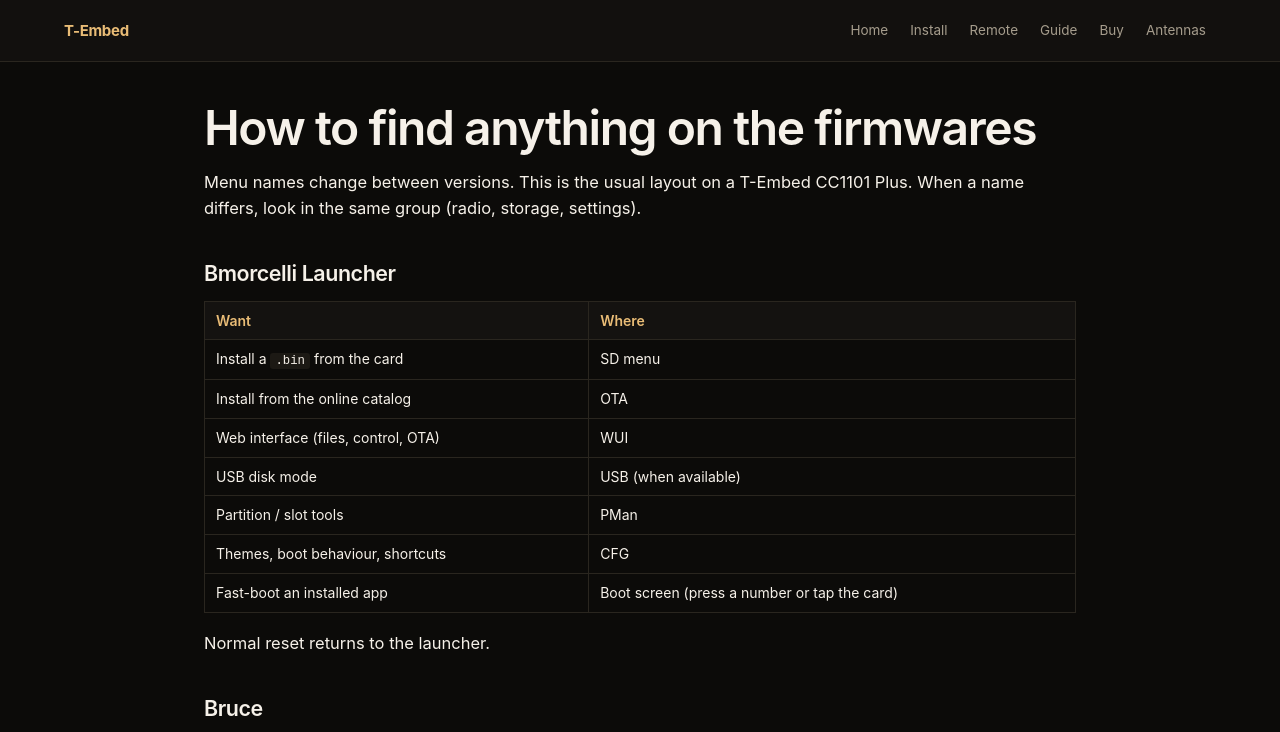
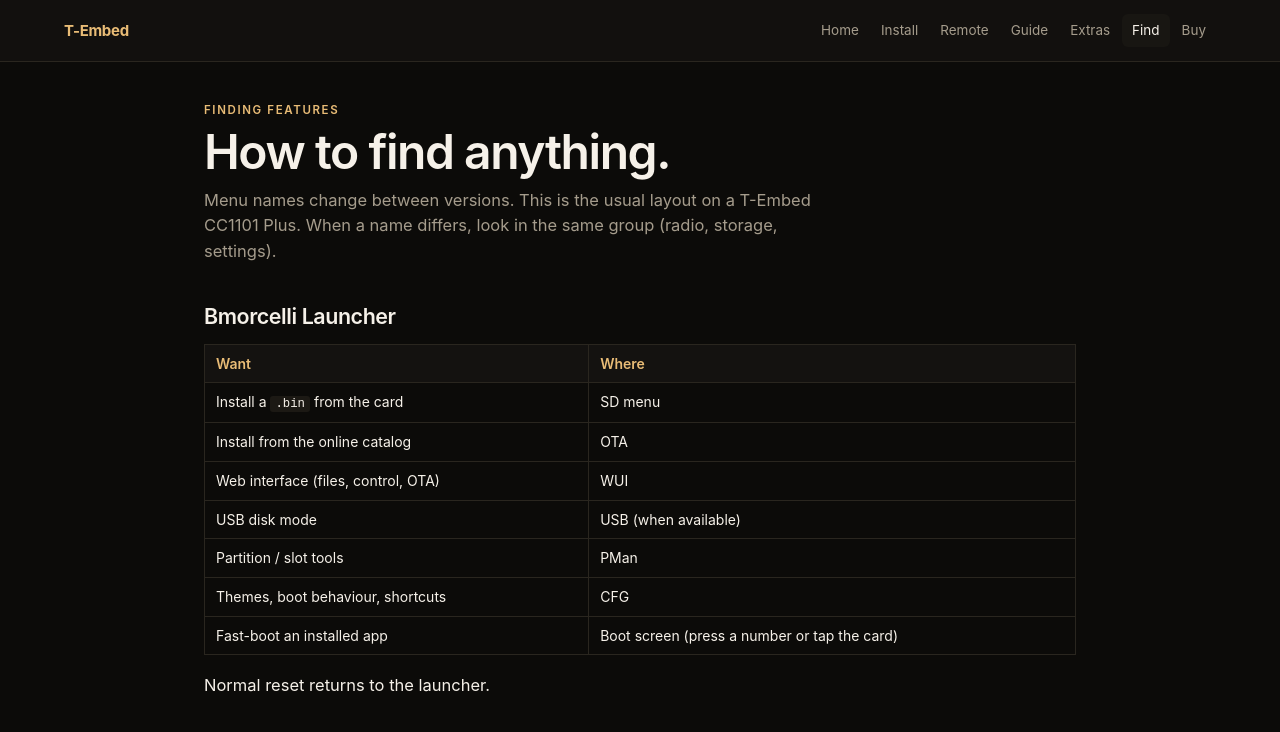
Before and after one commit to iinze0/iinze0.github.io, a plain HTML site: page 15-finding-features.html in a window 1280 px wide. Shown: the top 732 px of the page. Drawn offline with Linux system fonts and the light colour scheme.

Commit message:
Update nav on finding features page

```diff
--- a/15-finding-features.html
+++ b/15-finding-features.html
@@ -1,7 +1,15 @@
 <!DOCTYPE html><html lang="en"><head><meta charset="utf-8"><meta name="viewport" content="width=device-width, initial-scale=1"><title>Finding features — T-Embed</title><link rel="stylesheet" href="assets/site.css"></head><body><header class="bar"><a class="mark" href="index.html">T-Embed</a><nav>
-<a href="index.html">Home</a><a href="install.html">Install</a><a href="remote.html">Remote</a><a href="guide.html">Guide</a><a href="08-buy.html">Buy</a><a href="11-antennas.html">Antennas</a>
-</nav></header><main><h1>How to find anything on the firmwares</h1>
-<p>Menu names change between versions. This is the usual layout on a T-Embed CC1101 Plus. When a name differs, look in the same group (radio, storage, settings).</p>
+<a href="index.html">Home</a>
+<a href="install.html">Install</a>
+<a href="remote.html">Remote</a>
+<a href="guide.html">Guide</a>
+<a href="14-software-extras.html">Extras</a>
+<a href="15-finding-features.html" aria-current="page">Find</a>
+<a href="08-buy.html">Buy</a>
+</nav></header><main>
+<p class="kicker">Finding features</p>
+<h1>How to find anything.</h1>
+<p class="lead">Menu names change between versions. This is the usual layout on a T-Embed CC1101 Plus. When a name differs, look in the same group (radio, storage, settings).</p>
 
 <h2>Bmorcelli Launcher</h2>
 <table>
@@ -74,4 +82,5 @@
 <li>Check the project’s GitHub releases and Discord for version-specific changes.</li>
 </ol>
 <p class="note">Menu maps go out of date. The groups stay stable even when individual labels move.</p>
-<p class="stamp">Updated 13 October 2026</p></main></body></html>
+<p class="stamp">Updated 13 October 2026</p>
+</main></body></html>
```
